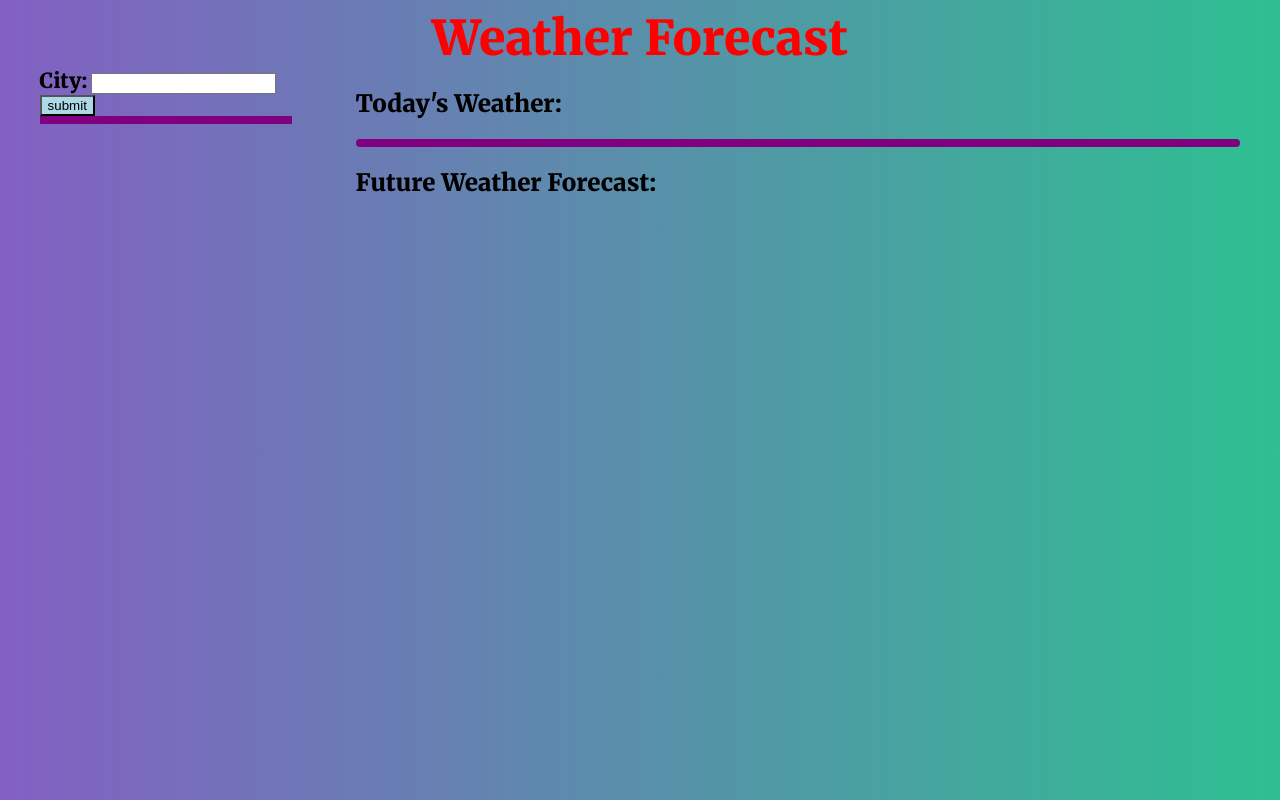
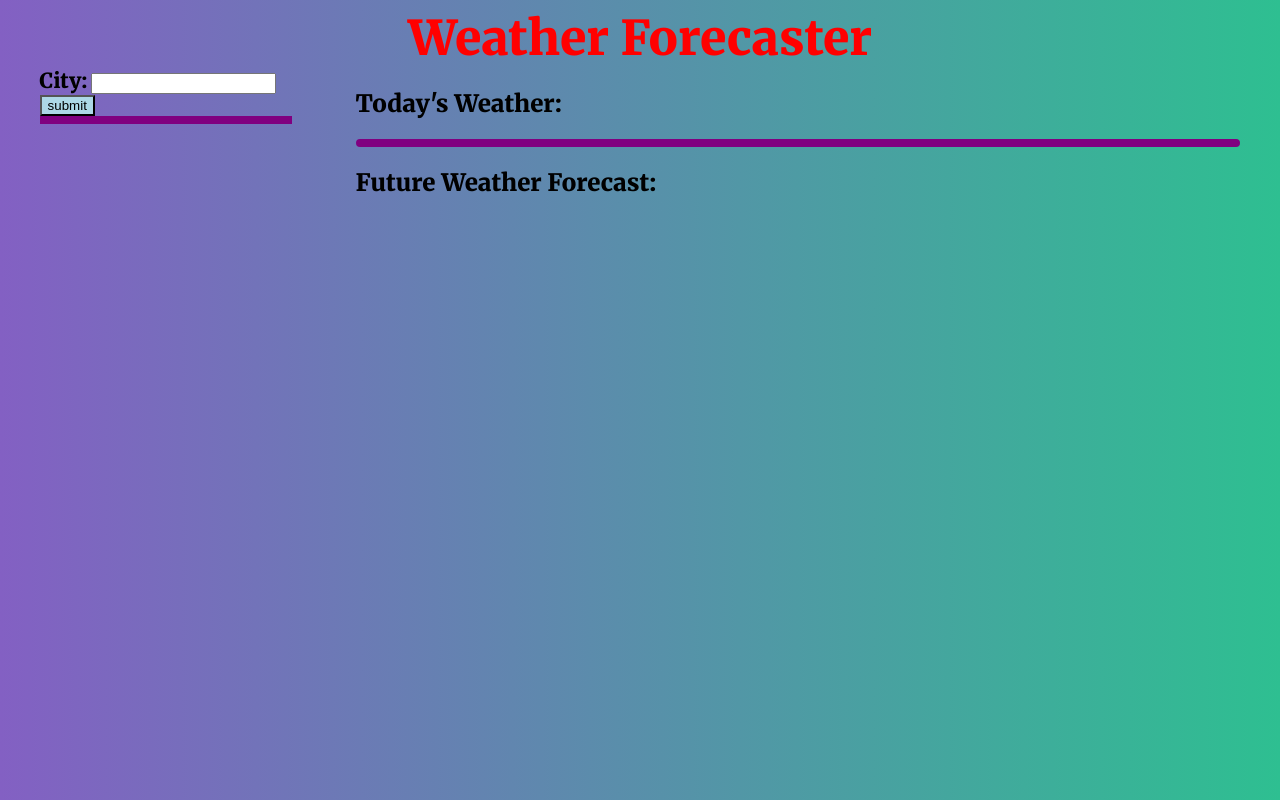
Before and after one commit to prismhead26/weatherForecaster, a plain HTML site: page index.html in a window 1280 px wide. Drawn offline with Linux system fonts and the light colour scheme.

```diff
--- a/index.html
+++ b/index.html
@@ -8,7 +8,7 @@
     <link rel="stylesheet" href="./assets/CSS/style.css">
 </head>
 <body>
-    <header id="title">Weather Forecast</header>
+    <header id="title">Weather Forecaster</header>
         <div id="container" style="display:flex; justify-content: space-around;">
         <div class="searchBtnContainer" >
             <div>
```
Also changed, not shown: 2 other files.
